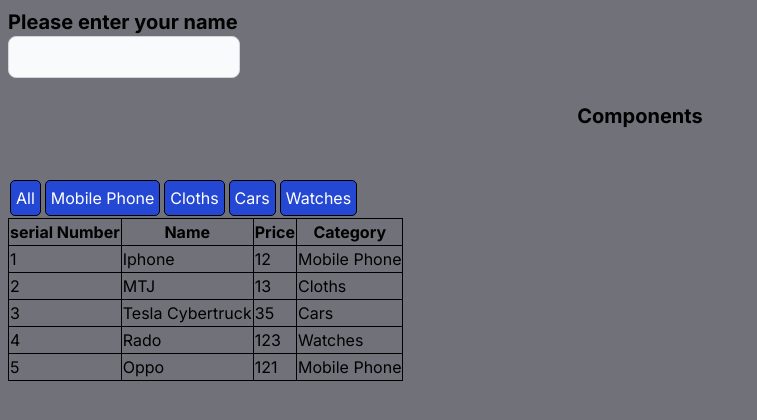
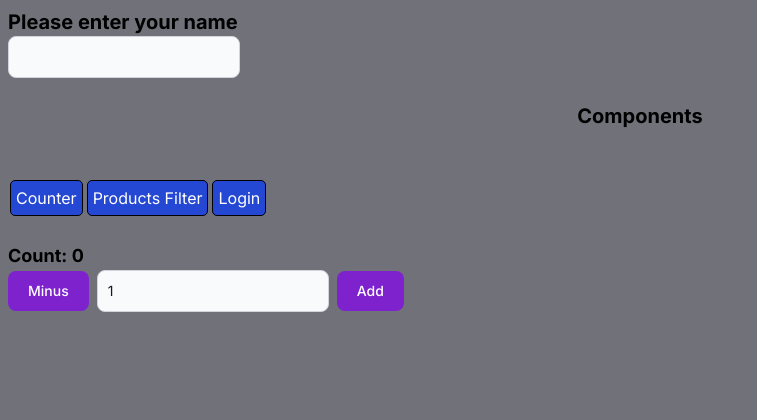
Before and after one commit to AbdullahAsif24/NEXT-Practice-Apps, a Next.js app: page / in a window 1280 px wide. Shown: the top 420 px of the page, without its empty margins (0-757 px from the left). Built offline with nearby package versions, Linux system fonts and the light colour scheme.

Commit message:
component rendering

```diff
--- a/src/app/page.tsx
+++ b/src/app/page.tsx
@@ -9,6 +9,30 @@ export default function Home() {
 
   function handleOnChange(e: any) {
     setuserName(e.target.value)
+  }
+
+  // for rendering component which user selected
+  const componentsList = [
+    'Counter',
+    'Products Filter',
+    'Login'
+  ]
+
+  const [filteredComponent, setfilteredComponent] = useState<string[]>(['Counter'])
+  const componentRender = (compo: string) => {
+    setfilteredComponent(componentsList.filter((component) => (component === compo)))
+    console.log(filteredComponent);
+  }
+
+  function componentReturn() {
+    switch (filteredComponent[0]) {
+      case 'Counter':
+        return <CounterFunction count={0} />
+      case 'Products Filter':
+        return <MainProductsFilter />
+      case 'Login':
+        return <MainLoginFunc />
+    }
   }
 
   return (
@@ -24,16 +48,20 @@ export default function Home() {
       <br />
       <br />
 
-      {/* Counter */}
-      {/* <CounterFunction count={0} /> */}
 
-      {/* login&signup  */}
-      {/* <MainLoginFunc/> */}
+      {
+        componentsList.map((component, index) => (
+          <button key={component + index} type="button" style={{ background: '#0035ffad', border: '1px solid black', color: 'white', borderRadius: '5px', padding: "5px", margin: "2px" }} onClick={() => { componentRender(component) }}>{component}</button>
+        ))
+      }
 
+      <br />
+      <br />
 
-      {/* Products Filter */}
-      <MainProductsFilter/>
-
+      {/* component render which user selected */}
+      {
+        componentReturn()
+      }
 
     </div>
   )
```
